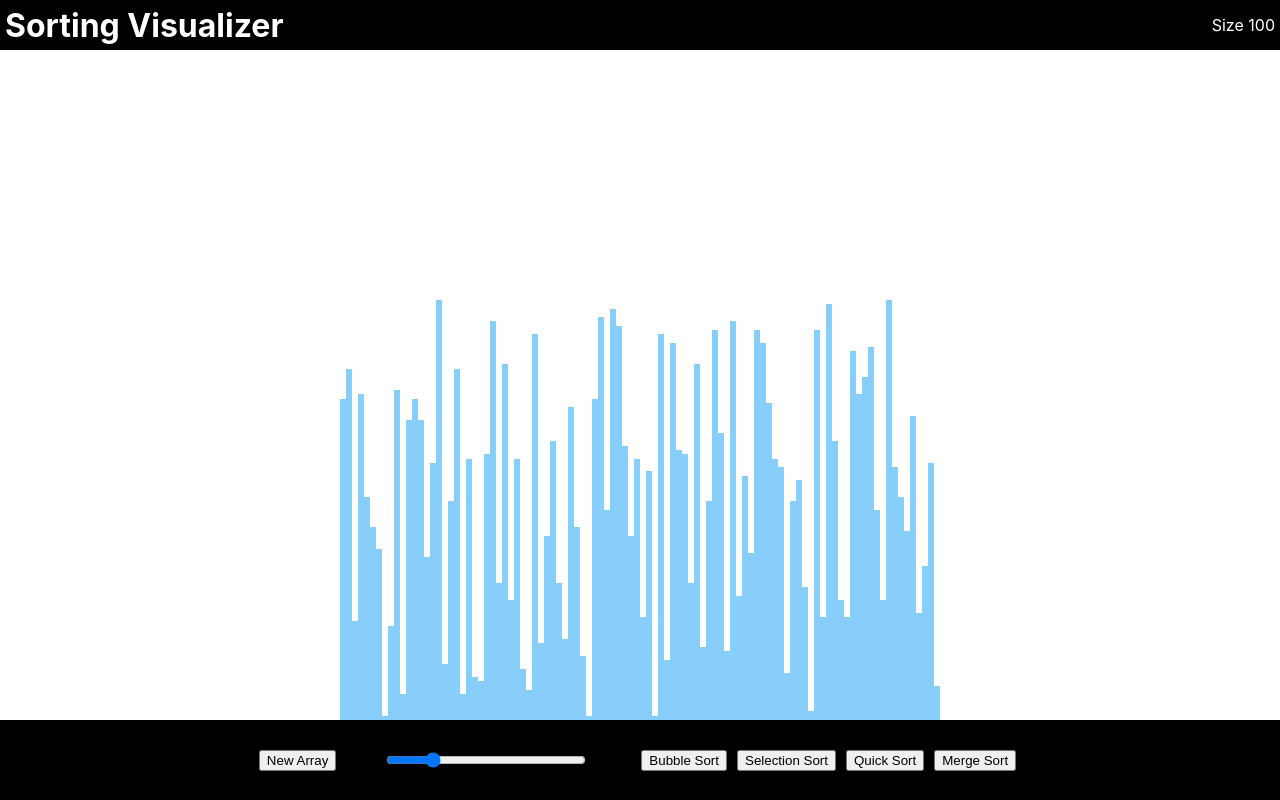
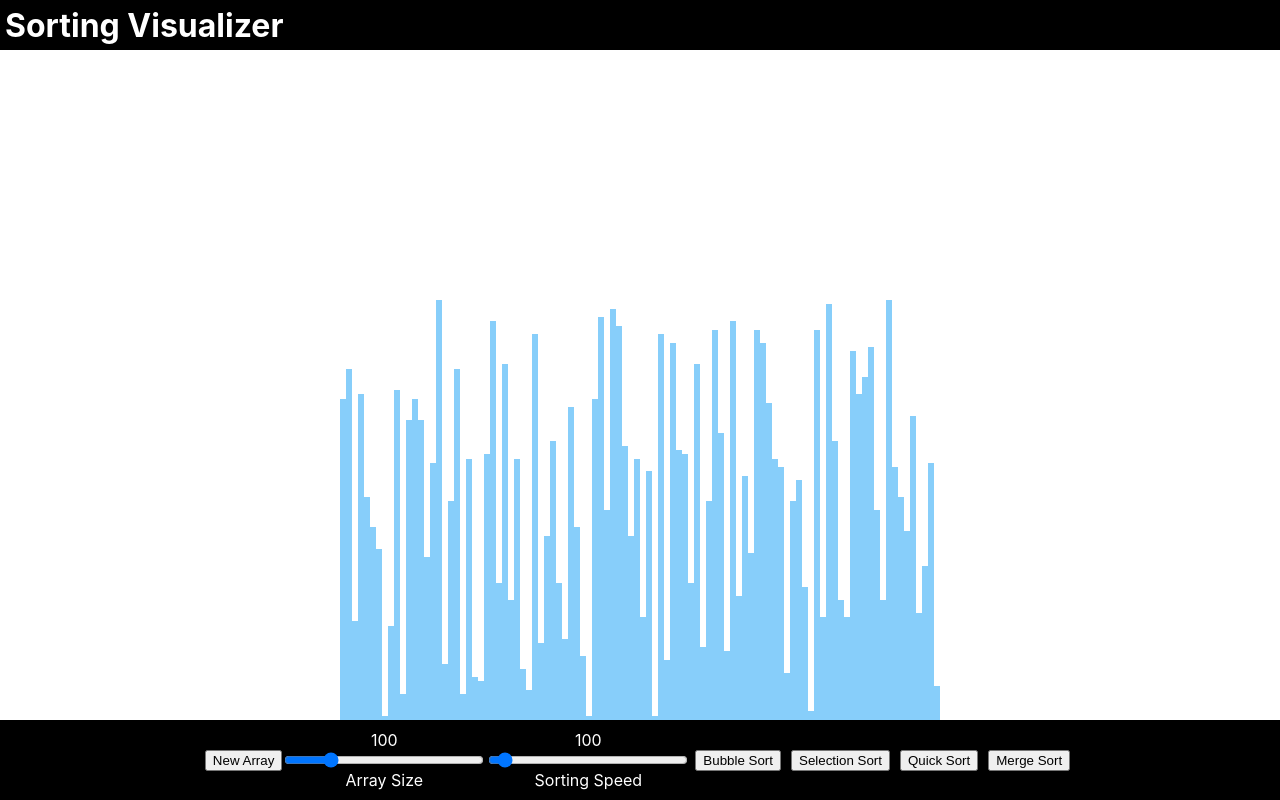
Before and after one commit to Levans18/sorting-visualizer-react, a React (Create React App) app: page / in a window 1280 px wide. Built offline with nearby package versions, Linux system fonts and the light colour scheme.

Commit message:
Making selection sort

```diff
--- a/src/features/footer/Footer.css
+++ b/src/features/footer/Footer.css
@@ -3,6 +3,16 @@ footer{
     background-color: black;
     display: flex;
     justify-content: center;
+    align-items: center;
+}
+
+label{
+    color: white;
+}
+
+#array-slider, #speed-slider{
+    display: flex;
+    flex-direction: column;
     align-items: center;
 }
 
@@ -16,7 +26,6 @@ footer{
 
 
 input{
-    margin: 50px;
     width: 200px
 }
 
--- a/src/features/footer/Footer.tsx
+++ b/src/features/footer/Footer.tsx
@@ -7,7 +7,9 @@ import {
     newArray,
     selectArrayColors,
     selectArray,
+    selectSortSpeed,
     sizeChange,
+    speedChange,
     colorChange,
     updateArray,
 } from '../sorting/sortingSlice';
@@ -15,13 +17,14 @@ import './Footer.css';
 
 export function Footer() {
     const state = store.getState()
+    const sortSpeed = useAppSelector(selectSortSpeed);
     const array = useAppSelector(selectArray);
     const dispatch = useAppDispatch();
 
 
     async function bubbleSort(): Promise<void>{
 
-        function colorArrayUpdate(i:number,j:number){
+        function bubbleColorUpdate(i:number,j:number){
             let colorArr = [];
             for (let k = 0; k < i; k++){
                 colorArr[array.length - 1 - k] = "green";
@@ -36,16 +39,16 @@ export function Footer() {
             dispatch(colorChange(colorArr));
         }
 
-        async function traverseArray(arr:any, i:number){
+        async function bubbleTraverseArray(arr:any, i:number){
                 for (let j = 0; j < array.length - i -1; j++) {
-                    colorArrayUpdate(i,j);
-                    await swapValues(arr, i, j);
+                    bubbleColorUpdate(i,j);
+                    await bubbleSwapValues(arr, i, j);
                 }
                 return new Promise(resolve => {
                   resolve('resolved');
                 });
         }
-        function swapValues(arr:any ,i:number , j:number){
+        function bubbleSwapValues(arr:any ,i:number , j:number){
             return new Promise(resolve => {
                 setTimeout(() => {
                     if (arr[j] > arr[j + 1]) {
@@ -56,7 +59,7 @@ export function Footer() {
                         dispatch(updateArray(updateArr));
                     }
                     resolve('resolved');
-                }, 100);
+                }, 1000/(sortSpeed));
               });
         }
         let tempArray: any = [];
@@ -64,7 +67,57 @@ export function Footer() {
             tempArray[i] = array[i];
         }
         for (let i = 0; i < array.length; i++) {
-           await traverseArray(tempArray, i)
+           await bubbleTraverseArray(tempArray, i)
+        }
+    }
+
+
+    async function selectionSort(){
+
+        function selectionColorUpdate(i:number,j:number){
+            let colorArr = [];
+            for (let k = 0; k < i; k++){
+                colorArr[array.length - 1 - k] = "green";
+            }
+            if(i < array.length-1){
+                colorArr[j] = "red";
+            }else{
+                colorArr[j] = "green";
+            }
+            dispatch(colorChange(colorArr));
+        }
+
+        async function selectionTraverseArray(arr:any, i:number){
+            let max:any;
+            for (let j = 0; j < array.length - i -1; j++) {
+                selectionColorUpdate(i,j);
+                max = await selectionMaxFinder(arr, i, j, max);
+            }
+            return new Promise(resolve => {
+              resolve('resolved');
+            });
+        }
+    function selectionMaxFinder(arr:any ,i:number , j:number, max:number){
+        return new Promise(resolve => {
+            setTimeout(() => {
+                if (arr[j] > arr[j + 1]) {
+                    let tmp:any = arr[j];
+                    arr[j] = arr[j + 1];
+                    arr[j + 1] = tmp;
+                    let updateArr = [...arr]
+                    dispatch(updateArray(updateArr));
+                }
+                resolve(max);
+            }, 1000/(sortSpeed));
+          });
+        }
+        let max: any = 0;
+        let tempArray: any = [];
+        for(let i = 0; i < array.length; i++){
+            tempArray[i] = array[i];
+        }
+        for (let i = 0; i < array.length; i++) {
+           await selectionTraverseArray(tempArray, i)
         }
     }
 
@@ -77,6 +130,8 @@ export function Footer() {
                 >
                 New Array
             </button>
+            <div id = "array-slider">
+            <label>{array.length}</label>
                 <input
                     type="range"
                     min="10"
@@ -85,6 +140,20 @@ export function Footer() {
                     onInput={(e: React.ChangeEvent<HTMLInputElement>) => dispatch(sizeChange(parseInt(e.target.value)))}
                     >
                 </input>
+                <label>Array Size</label>
+            </div>
+            <div id = "speed-slider">
+                <label>{sortSpeed}</label>
+                <input
+                    type="range"
+                    min="1"
+                    max="1000"
+                    className="slider"
+                    onInput={(e: React.ChangeEvent<HTMLInputElement>) => dispatch(speedChange(parseInt(e.target.value)))}
+                    >
+                </input>
+                <label>Sorting Speed</label>
+            </div>
             <div className="sorting-algorithm-buttons">
                 <button
                     className="bubble-sort"
@@ -119,11 +188,6 @@ export function Footer() {
     );
 }
 
-
-export function selectionSort(){
-
-}
-
 export function quickSort(){
 
 }
--- a/src/features/header/Header.tsx
+++ b/src/features/header/Header.tsx
@@ -12,11 +12,7 @@ export function Header(){
             <h1>
                 Sorting Visualizer
             </h1>
-            <ul>
-                <li>
-                    Size {array.length}
-                </li>
-            </ul>
+
         </header>
     );
 }
--- a/src/features/sorting/sortingSlice.ts
+++ b/src/features/sorting/sortingSlice.ts
@@ -4,8 +4,12 @@ import { useAppSelector, useAppDispatch } from '../../app/hooks';
 import { store } from '../../app/store';
 
 export interface SortingState {
-    array: Array<number>
-    arrayColors: Array<string>
+    array: Array<number>;
+    arrayColors: Array<string>;
+    sortingSpeed: number;
+    arrayHistory: Array<Array<number>>;
+    arrayColorHistory: Array<Array<string>>;
+    sortingTime: number;
 }
 
 function createArray(max: number){
@@ -22,7 +26,9 @@ export const sortingSlice = createSlice({
     name: 'sorting',
     initialState: {
         array: createArray(100),
+        sortingSpeed: 100,
         sliderValue: 100,
+        sortingTime: 0,
         arrayColors: [],
     },
     reducers: {
@@ -44,11 +50,16 @@ export const sortingSlice = createSlice({
             state.array = createArray(action.payload)
             state.arrayColors = [];
         },
+        speedChange: (state, action) => {
+            state.sortingSpeed = action.payload
+        },
+
     }
 });
 
 
-export const { newArray, updateArray, colorChange, sizeChange} = sortingSlice.actions;
+export const { newArray, updateArray, colorChange, sizeChange, speedChange} = sortingSlice.actions;
 export const selectArray = (state: RootState) => state.sorting.array;
+export const selectSortSpeed = (state: RootState) => state.sorting.sortingSpeed;
 export const selectArrayColors = (state: RootState) => state.sorting.arrayColors;
 export default sortingSlice.reducer
```
Lines whose indentation alone changed are shown as unchanged.
